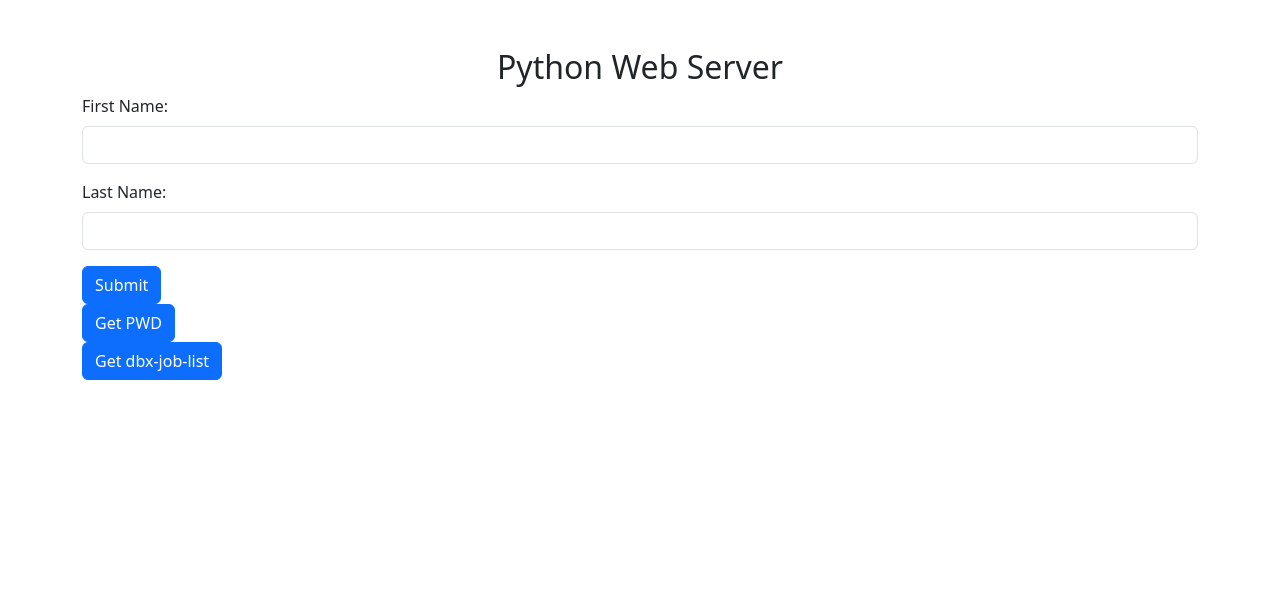
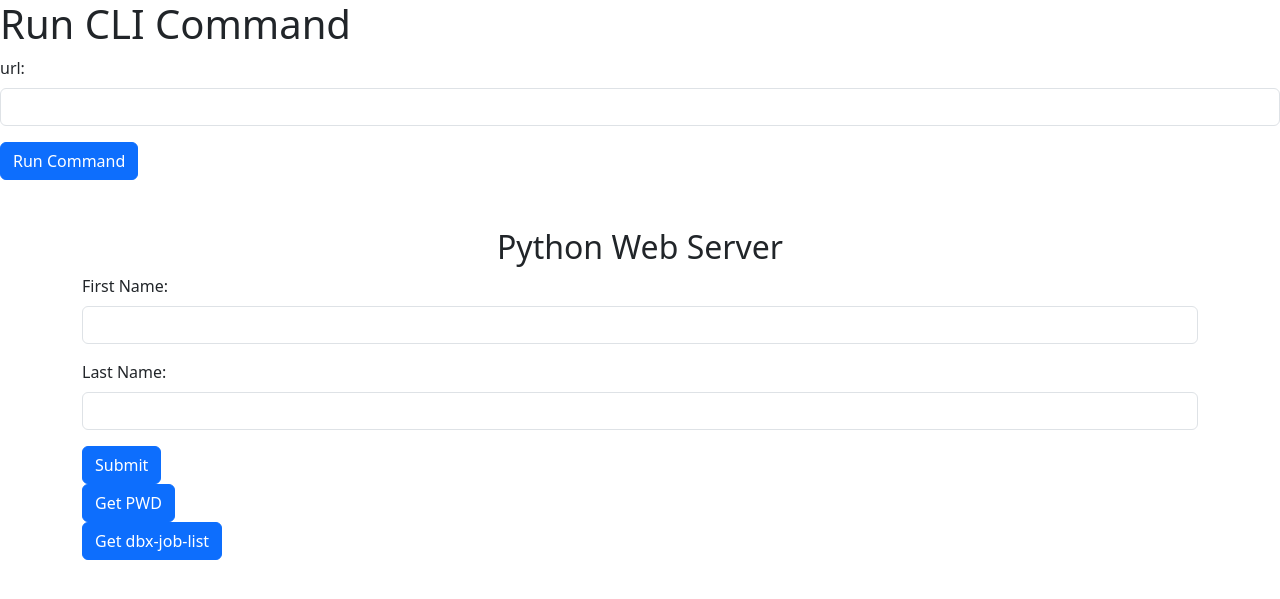
Before and after one commit to niddapu/PyFlaskUI, a Flask app: page / in a window 1280 px wide. Shown: the top 599 px of the page. Run offline with Flask 3, Linux system fonts and the light colour scheme.

Commit message:
update1703

```diff
--- a/Subprocess/app.py
+++ b/Subprocess/app.py
@@ -7,7 +7,7 @@ app = Flask(__name__)
 def index():
     return render_template('index.html')
 
-@app.route('/execute', methods=['POST'])
+@app.route('/subprocess', methods=['POST'])
 def execute():
     def generate():
         process = subprocess.Popen(['ping', '-t', 'google.com'], stdout=subprocess.PIPE, stderr=subprocess.STDOUT, text=True)
--- a/main.py
+++ b/main.py
@@ -1,4 +1,4 @@
-from flask import Flask, render_template, request
+from flask import Flask, render_template, request, Response
 import subprocess
 
 app = Flask(__name__)
@@ -6,6 +6,21 @@ app = Flask(__name__)
 @app.route('/')
 def home():
     return render_template('main/index.html')
+
+@app.route('/subprocess', methods=['POST'])
+def execute():
+    def generate():
+        user_input = request.form.get('url', 'google.com')
+
+        if not user_input.replace('.', '').isalnum():
+            return "Invalid input", 400
+
+        cmd = ["ping", "-n", "4", user_input] if subprocess.os.name == "nt" else ["ping", "-c", "4", user_input]
+
+        process = subprocess.Popen(['ping', '-t', 'google.com'], stdout=subprocess.PIPE, stderr=subprocess.STDOUT, text=True)
+        for line in iter(process.stdout.readline, ''):
+            yield line
+    return Response(generate(), mimetype='text/plain')
 
 @app.route('/execute', methods=['POST'])
 def execute_script():
@@ -34,5 +49,6 @@ def execute_dbx_job_list():
     except Exception as e:
         return {'error': str(e)}
 
+
 if __name__ == '__main__':
     app.run(host='0.0.0.0', port=5000, debug=True)
--- a/templates/main/index.html
+++ b/templates/main/index.html
@@ -8,6 +8,14 @@
     <script src="https://cdn.jsdelivr.net/npm/bootstrap@5.3.3/dist/js/bootstrap.bundle.min.js"></script>
 </head>
 <body>
+    <h1>Run CLI Command</h1>
+    <form action="/subprocess" method="post">
+        <div class="mb-3">
+            <label for="userInput" class="form-label">url:</label>
+            <input type="text" class="form-control" id="userInput" name="url" required>
+        </div>
+        <button type="submit" class="btn btn-primary">Run Command</button>
+    </form>
 
     <div class="container mt-5">
         <h2 class="text-center">Python Web Server</h2>
```
